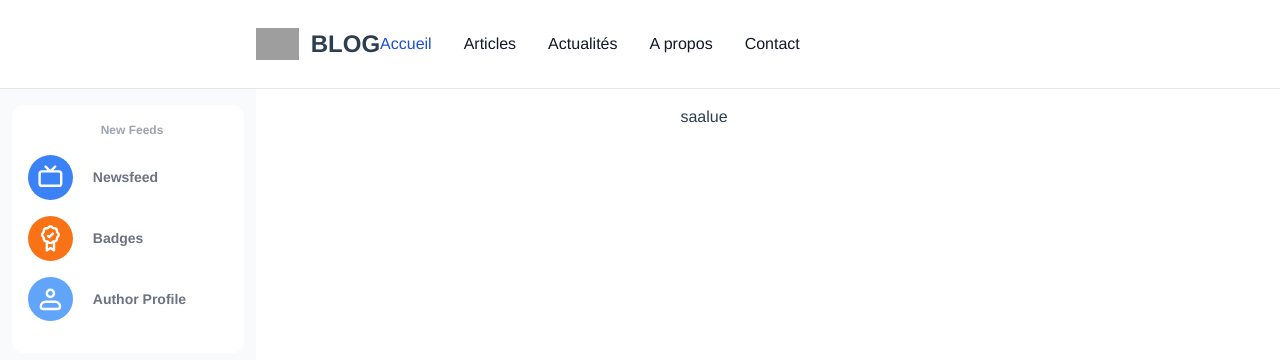
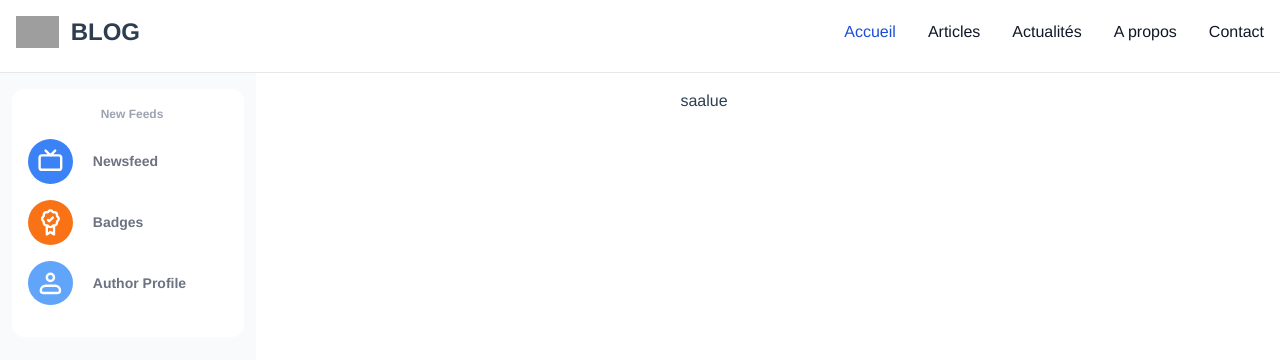
Before and after one commit to Delan-no/blog2, a Vue app: page / in a window 1280 px wide. Shown: the top 360 px of the page. Built offline with nearby package versions, Linux system fonts and the light colour scheme; grey boxes are pictures that could not be loaded.

Commit message:
mis en place du composant Authentification

```diff
--- a/src/Layouts/Authentification.vue
+++ b/src/Layouts/Authentification.vue
@@ -1,11 +1,70 @@
 <!-- eslint-disable vue/multi-word-component-names -->
 <template>
-    <div class="flex justify-around md:justify-evenly items-center px-4 py-3 sticky top-0 border-b bg-white">
-        <Header/>
-
+  <nav class="bg-white hidden md:block border-gray-200 dark:bg-gray-900">
+    <div class="flex flex-wrap items-center justify-between mx-auto p-4">
+      <a
+        href="https://flowbite.com/"
+        class="flex items-center space-x-3 rtl:space-x-reverse"
+      >
+        <img
+          src="https://flowbite.com/docs/images/logo.svg"
+          class="h-8"
+          alt="DELK Logo"
+        />
+        <span
+          class="self-center text-2xl font-semibold whitespace-nowrap dark:text-white"
+          >BLOG</span
+        >
+      </a>
+      <div class="w-full md:w-auto" id="navbar-default">
+        <ul
+          class="font-medium flex flex-col p-4 md:p-0 mt-4 border border-gray-100 rounded-lg bg-gray-50 md:flex-row md:space-x-8 rtl:space-x-reverse md:mt-0 md:border-0 md:bg-white dark:bg-gray-800 md:dark:bg-gray-900 dark:border-gray-700"
+        >
+          <li>
+            <router-link to="/"
+              class="block py-2 px-3 text-white bg-blue-700 rounded md:bg-transparent md:text-blue-700 md:p-0 dark:text-white md:dark:text-blue-500"
+              aria-current="page"
+              >Accueil</router-link
+            >
+          </li>
+          <li>
+            <router-link to="/"
+              class="block py-2 px-3 text-gray-900 rounded hover:bg-gray-100 md:hover:bg-transparent md:border-0 md:hover:text-blue-700 md:p-0 dark:text-white md:dark:hover:text-blue-500 dark:hover:bg-gray-700 dark:hover:text-white md:dark:hover:bg-transparent"
+              >Articles</router-link
+            >
+          </li>
+          <li>
+            <router-link to="/"
+              class="block py-2 px-3 text-gray-900 rounded hover:bg-gray-100 md:hover:bg-transparent md:border-0 md:hover:text-blue-700 md:p-0 dark:text-white md:dark:hover:text-blue-500 dark:hover:bg-gray-700 dark:hover:text-white md:dark:hover:bg-transparent"
+              >Actualités</router-link
+            >
+          </li>
+          <li>
+            <router-link to="/"
+              class="block py-2 px-3 text-gray-900 rounded hover:bg-gray-100 md:hover:bg-transparent md:border-0 md:hover:text-blue-700 md:p-0 dark:text-white md:dark:hover:text-blue-500 dark:hover:bg-gray-700 dark:hover:text-white md:dark:hover:bg-transparent"
+              >A propos</router-link
+            >
+          </li>
+          <li>
+            <router-link to="/"
+              class="block py-2 px-3 text-gray-900 rounded hover:bg-gray-100 md:hover:bg-transparent md:border-0 md:hover:text-blue-700 md:p-0 dark:text-white md:dark:hover:text-blue-500 dark:hover:bg-gray-700 dark:hover:text-white md:dark:hover:bg-transparent"
+              >Contact</router-link
+            >
+          </li>
+        </ul>
+      </div>
+    </div>
+  </nav>
+  <div
+    class="flex justify-between items-center px-4 py-1 sticky top-0 border-b bg-white"
+  >
+    <Header class="md:hidden"/>
 
     <div>
-        <button @click="toggleMobileMenu" class="md:hidden text-[#0055ff] font-bold">
+      <button
+        @click="toggleMobileMenu"
+        class="md:hidden text-[#0055ff] font-bold"
+      >
         <svg
           class="w-8 h-8 mr-2 mt-2"
           fill="none"
@@ -22,10 +81,9 @@
         </svg>
       </button>
     </div>
-
   </div>
 
-    <AsideGauche/>
+  <AsideGauche />
 
   <transition name="slide">
     <div
@@ -35,11 +93,21 @@
     >
       <aside class="bg-gray-200 w-64 p-4 absolute top-0 left-0 bottom-0">
         <nav>
-            <router-link to="/" class="block py-2 px-4 hover:bg-gray-300 rounded">Accueil</router-link>
-            <router-link to="/" class="block py-2 px-4 hover:bg-gray-300 rounded">Articles</router-link>
-            <router-link to="/" class="block py-2 px-4 hover:bg-gray-300 rounded">Actualités</router-link>
-            <router-link to="/" class="block py-2 px-4 hover:bg-gray-300 rounded">A propos</router-link>
-            <router-link to="/" class="block py-2 px-4 hover:bg-gray-300 rounded">Contact</router-link>
+          <router-link to="/" class="block py-2 px-4 hover:bg-gray-300 rounded"
+            >Accueil</router-link
+          >
+          <router-link to="/" class="block py-2 px-4 hover:bg-gray-300 rounded"
+            >Articles</router-link
+          >
+          <router-link to="/" class="block py-2 px-4 hover:bg-gray-300 rounded"
+            >Actualités</router-link
+          >
+          <router-link to="/" class="block py-2 px-4 hover:bg-gray-300 rounded"
+            >A propos</router-link
+          >
+          <router-link to="/" class="block py-2 px-4 hover:bg-gray-300 rounded"
+            >Contact</router-link
+          >
           <!-- <a href="#" class="block py-2 px-4 hover:bg-gray-300 rounded">Logout</a> -->
         </nav>
       </aside>
@@ -54,20 +122,19 @@
     </div>
   </div>
   <!-- <AsideDroite/> -->
-
 </template>
 <script setup>
-  import { ref } from 'vue'
+import { ref } from "vue";
 
    import Header from "@/components/navbar/Header.vue";
-   import AsideGauche from "@/Layouts/sidebar/AsideGauche.vue"
+import AsideGauche from "@/Layouts/sidebar/AsideGauche.vue";
 //    import AsideDroite from "@/Layouts/sidebar/AsideDroite.vue"
 
-  const isMobileMenuOpen = ref(false)
+const isMobileMenuOpen = ref(false);
 
 const toggleMobileMenu = () => {
-    isMobileMenuOpen.value = !isMobileMenuOpen.value
-  }
+  isMobileMenuOpen.value = !isMobileMenuOpen.value;
+};
 </script>
 
 <style scoped>
```
Lines whose indentation alone changed are shown as unchanged.
